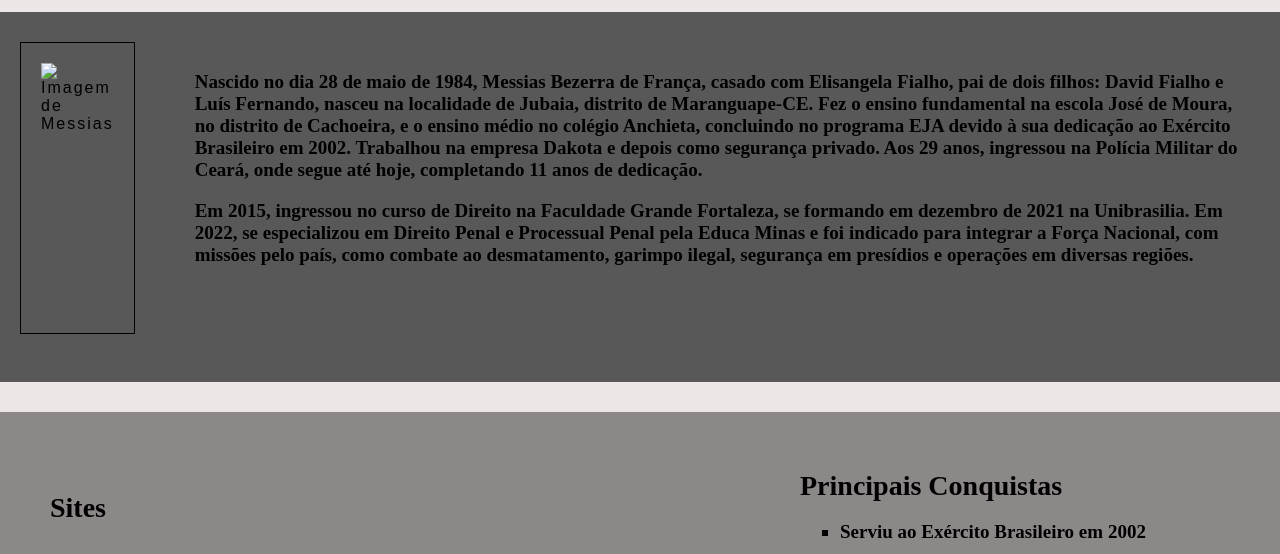
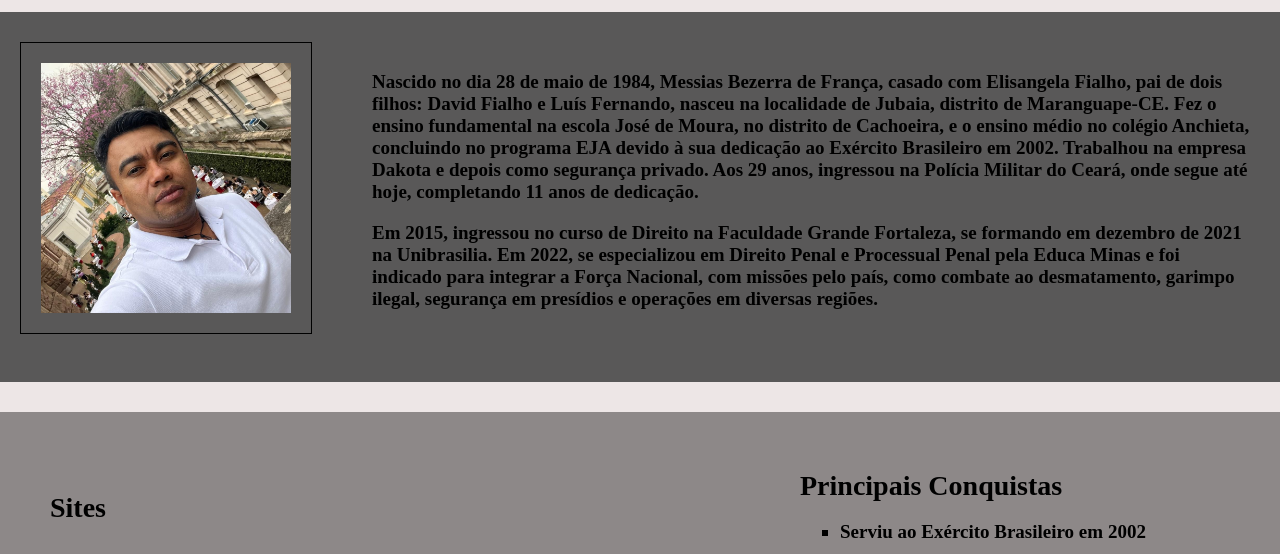
Before and after one commit to davidfranca10/Pagina_MB, a plain HTML site: page index.html in a window 1280 px wide. Shown: the part 203-757 px from the top of the page. Drawn offline with Linux system fonts and the light colour scheme; the site is published under a folder, as on GitHub Pages, so addresses that start at the root find nothing.

Commit message:
Update index.html

```diff
--- a/index.html
+++ b/index.html
@@ -133,7 +133,7 @@
     </div>
     <div class="linha1"></div>
     <div class="main">
-        <img src="/img/Messias5.jpeg" class="imgmain" alt="Imagem de Messias">
+        <img src="img/Messias5.jpeg" class="imgmain" alt="Imagem de Messias">
         <div class="biografia">
             <p>Nascido no dia 28 de maio de 1984, Messias Bezerra de França, casado com Elisangela Fialho, pai de dois filhos: David Fialho e Luís Fernando, nasceu na localidade de Jubaia, distrito de Maranguape-CE. Fez o ensino fundamental na escola José de Moura, no distrito de Cachoeira, e o ensino médio no colégio Anchieta, concluindo no programa EJA devido à sua dedicação ao Exército Brasileiro em 2002. Trabalhou na empresa Dakota e depois como segurança privado. Aos 29 anos, ingressou na Polícia Militar do Ceará, onde segue até hoje, completando 11 anos de dedicação.</p>
             <p>Em 2015, ingressou no curso de Direito na Faculdade Grande Fortaleza, se formando em dezembro de 2021 na Unibrasilia. Em 2022, se especializou em Direito Penal e Processual Penal pela Educa Minas e foi indicado para integrar a Força Nacional, com missões pelo país, como combate ao desmatamento, garimpo ilegal, segurança em presídios e operações em diversas regiões.</p>
```
